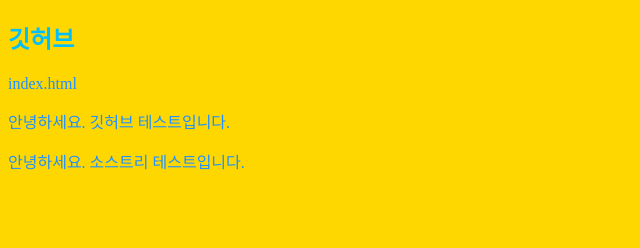
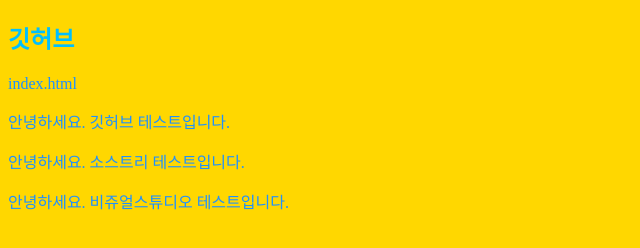
Before and after one commit to bamboo3042/start, a plain HTML site: page index.html in a window 1280 px wide. Shown: the whole page, without its empty margins (0-640 px from the left). Drawn offline with Linux system fonts and the light colour scheme.

Commit message:
third commit

```diff
--- a/index.html
+++ b/index.html
@@ -12,6 +12,6 @@
     <p>index.html</p>
     <p>안녕하세요. 깃허브 테스트입니다.</p>
     <p>안녕하세요. 소스트리 테스트입니다.</p>
-
+    <p>안녕하세요. 비쥬얼스튜디오 테스트입니다.</p>
 </body>
 </html>
```
Also changed, not shown: 1 other file.
